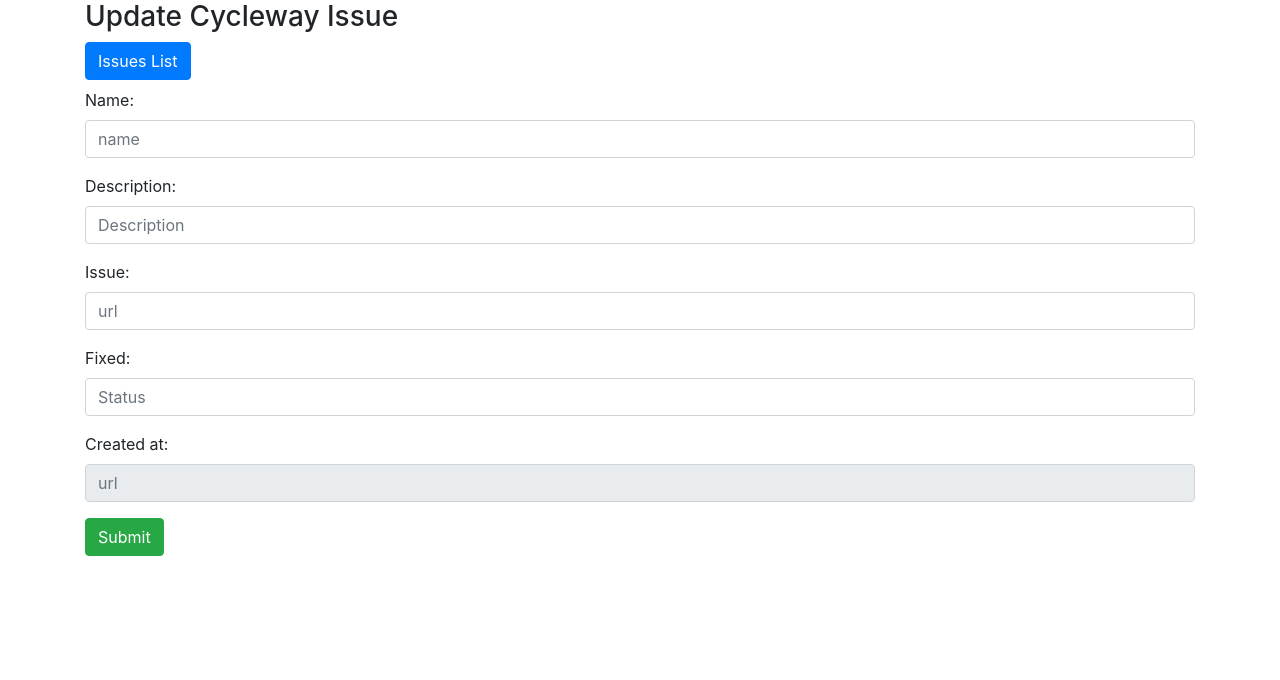
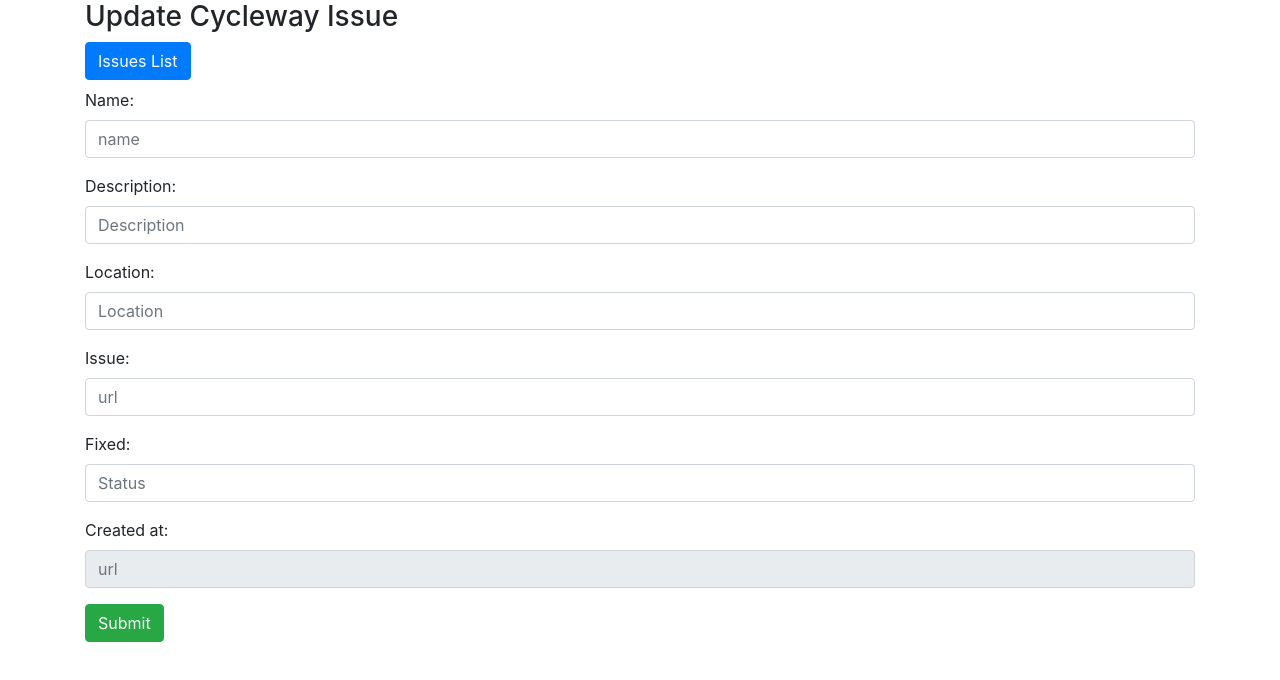
Before and after one commit to gvasilakiss/cycleware, a React (Create React App) app: page /edit/1 in a window 1280 px wide. Shown: the top 680 px of the page. Built offline with nearby package versions, Linux system fonts and the light colour scheme; no server answers; the database is empty.

Commit message:
Added location field
Added location input to capture users location for the issue log

```diff
--- a/src/admin.js
+++ b/src/admin.js
@@ -23,7 +23,7 @@ export default class App extends Component {
         querySnapshot.forEach((loggedIssue) => {
             // Convert timestamp to date
             const date = loggedIssue.data().created_at.toDate().toDateString();
-            const { name, issue, desc } = loggedIssue.data();
+            const { name, issue, desc, location } = loggedIssue.data();
             const createdAt = date;
             // Set status in table
             if (loggedIssue.data().fixed === "False") {
@@ -41,6 +41,7 @@ export default class App extends Component {
                 issue,
                 desc,
                 fixed,
+                location,
                 createdAt
             });
         });
@@ -119,6 +120,7 @@ export default class App extends Component {
                                     <th>Description</th>
                                     <th>Status</th>
                                     <th>Issue</th>
+                                    <th>location</th>
                                     <th>Created at</th>
                                     <th>ID</th>
                                 </tr>
@@ -131,6 +133,7 @@ export default class App extends Component {
                                         <td>{problema.desc}</td>
                                         <td>{problema.fixed}</td>
                                         <td>{problema.issue}</td>
+                                        <td>{problema.location}</td>
                                         <td>{problema.createdAt}</td>
                                         <td>{problema.key}</td>
                                     </tr>
--- a/src/components/Create.js
+++ b/src/components/Create.js
@@ -29,6 +29,7 @@ class Create extends Component {
       desc: '',
       fixed: 'False',
       issue: '',
+      location: '',
       created_at: new Date()
     };
   }
@@ -43,20 +44,22 @@ class Create extends Component {
   // OnSubmit
   onSubmit = (e) => {
     e.preventDefault();
-    const { name, desc, fixed, issue, created_at } = this.state;
+    const { name, desc, fixed, issue, created_at, location } = this.state;
 
     this.ref.add({
       name,
       desc,
       fixed,
       issue,
-      created_at
+      created_at,
+      location
     }).then((docRef) => {
       this.setState({
         name: '',
         desc: '',
         fixed: 'False',
         issue: '',
+        location,
         created_at: new Date()
       });
       swal({
@@ -122,8 +125,12 @@ class Create extends Component {
       });
   }
 
+  geolocate() {
+
+  }
+
   render() {
-    const { name, desc, fixed, issue, created_at } = this.state;
+    const { name, desc, fixed, issue, created_at, location } = this.state;
 
     return (
       <div className="container">
@@ -139,11 +146,15 @@ class Create extends Component {
             <form onSubmit={this.onSubmit}>
               <div className="form-group">
                 <label htmlFor="title">Name:</label>
-                <input type="text" className="form-control" name="name" value={name} onChange={this.onChange} placeholder="Elon Musk" required />
+                <input type="text" className="form-control" name="name" value={name} onChange={this.onChange} placeholder="Elon Musk👽" required />
               </div>
               <div className="form-group">
                 <label htmlFor="title">Description of the issue:</label>
                 <input type="text" className="form-control" name="desc" value={desc} onChange={this.onChange} placeholder="Doge to the Moon🚀" required />
+              </div>
+              <div className="form-group">
+                <label htmlFor="location">Issue Location</label>
+                <input type="text" className="form-control" name="location" value={location} onChange={this.onChange} placeholder="Enter location🌍" required />
               </div>
               <div className="form-group">
                 <label htmlFor="issue">Issue:</label>
@@ -156,6 +167,7 @@ class Create extends Component {
                 </select>
                 {/* console.log(this.state.value) */}
               </div>
+
               <input type="hidden" id="issue_status" name="issue_status" value={fixed} />
               <button type="submit" className="btn btn-success">Submit</button>
             </form>
--- a/src/components/Edit.js
+++ b/src/components/Edit.js
@@ -1,6 +1,8 @@
 import React, { Component } from 'react';
 import firebase from '../Firebase';
 import { Link } from 'react-router-dom';
+
+import swal from 'sweetalert';
 
 var db = firebase.firestore();
 
@@ -14,6 +16,7 @@ class Edit extends Component {
       desc: '',
       fixed: '',
       issue: '',
+      location: '',
       created_at: ''
     };
   }
@@ -30,6 +33,7 @@ class Edit extends Component {
           desc: problema.desc,
           issue: problema.issue,
           fixed: problema.fixed,
+          location: problema.location,
           created_at: date
         });
       } else {
@@ -47,14 +51,15 @@ class Edit extends Component {
   onSubmit = (e) => {
     e.preventDefault();
 
-    const { name, desc, fixed, issue } = this.state;
+    const { name, desc, fixed, issue, location } = this.state;
 
     const updateRef = db.collection('users').doc(this.state.key);
     updateRef.update({
       name,
       desc,
       fixed,
-      issue
+      issue,
+      location
     }).then((docRef) => {
       this.setState({
         key: '',
@@ -62,6 +67,7 @@ class Edit extends Component {
         desc: '',
         issue: '',
         fixed: '',
+        location: '',
         created_at: ''
       });
       this.props.history.push("/show/" + this.props.match.params.id)
@@ -94,6 +100,11 @@ class Edit extends Component {
                   placeholder="Description" />
               </div>
               <div className="form-group">
+                <label htmlFor="location">Location:</label>
+                <input type="text" className="form-control" name="location" value={this.state.location} onChange={this.onChange}
+                  placeholder="Location" />
+              </div>
+              <div className="form-group">
                 <label htmlFor="issue">Issue:</label>
                 <input type="text" className="form-control" name="issue" value={this.state.issue} onChange={this.onChange}
                   placeholder="url" />
--- a/src/components/Show.js
+++ b/src/components/Show.js
@@ -1,6 +1,8 @@
 import React, { Component } from 'react';
 import firebase from '../Firebase';
 import { Link } from 'react-router-dom';
+
+import swal from 'sweetalert';
 
 var db = firebase.firestore();
 class Show extends Component {
@@ -63,6 +65,8 @@ class Show extends Component {
               <dd>{this.state.issueLogged.issue}</dd>
               <dt>Status:</dt>
               <dd>{this.state.issueLogged.fixed}</dd>
+              <dt>Location:</dt>
+              <dd>{this.state.issueLogged.location}</dd>
               <dt>Created:</dt>
               <dd>{this.state.date}</dd>
             </dl>
```
